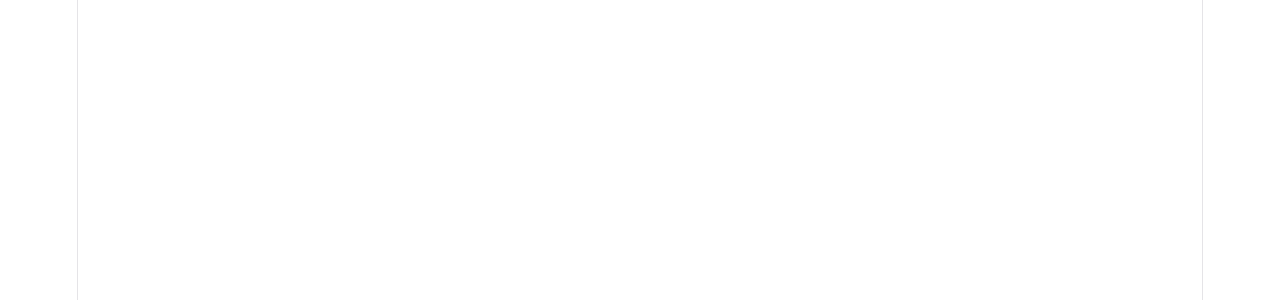
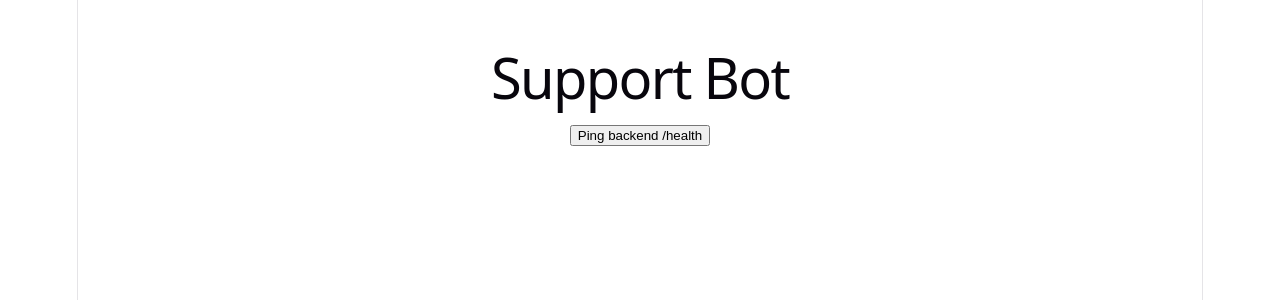
Before and after one commit to apexof/support-bot, a React (Vite) app in the folder frontend/: page / in a window 1280 px wide. Shown: the top 300 px of the page. Built offline with nearby package versions, Linux system fonts and the light colour scheme; no server answers.

Commit message:
add HealthResponse

```diff
--- a/frontend/src/App.tsx
+++ b/frontend/src/App.tsx
@@ -1,7 +1,35 @@
-import "./App.css";
+import { useState } from "react";
+import { getHealth, type HealthResponse } from "./api";
 
 function App() {
-  return <div></div>;
+  const [result, setResult] = useState<HealthResponse | null>(null);
+  const [error, setError] = useState<string | null>(null);
+  const [loading, setLoading] = useState(false);
+
+  async function ping() {
+    setLoading(true);
+    setResult(null);
+    setError(null);
+    try {
+      const data = await getHealth();
+      setResult(data);
+    } catch (err) {
+      setError(String(err));
+    } finally {
+      setLoading(false);
+    }
+  }
+
+  return (
+    <div style={{ padding: 32, fontFamily: "monospace" }}>
+      <h1>Support Bot</h1>
+      <button onClick={ping} disabled={loading}>
+        {loading ? "Loading..." : "Ping backend /health"}
+      </button>
+      {result && <pre style={{ marginTop: 16 }}>{JSON.stringify(result, null, 2)}</pre>}
+      {error && <pre style={{ marginTop: 16, color: "red" }}>{error}</pre>}
+    </div>
+  );
 }
 
 export default App;
--- /dev/null
+++ b/frontend/src/api/client.ts
@@ -0,0 +1,31 @@
+const BASE_URL = import.meta.env.VITE_API_URL ?? "http://localhost:8000";
+
+type HttpMethod = "GET" | "POST" | "PUT" | "PATCH" | "DELETE";
+
+interface RequestOptions<TBody = unknown> {
+  method?: HttpMethod;
+  body?: TBody;
+  headers?: Record<string, string>;
+}
+
+export async function apiRequest<TResponse, TBody = unknown>(
+  path: string,
+  options: RequestOptions<TBody> = {}
+): Promise<TResponse> {
+  const { method = "GET", body, headers = {} } = options;
+
+  const res = await fetch(`${BASE_URL}${path}`, {
+    method,
+    headers: {
+      "Content-Type": "application/json",
+      ...headers,
+    },
+    body: body !== undefined ? JSON.stringify(body) : undefined,
+  });
+
+  if (!res.ok) {
+    throw new Error(`HTTP ${res.status}: ${res.statusText}`);
+  }
+
+  return res.json() as Promise<TResponse>;
+}
--- /dev/null
+++ b/frontend/src/api/health.ts
@@ -0,0 +1,10 @@
+import { apiRequest } from "./client";
+
+export interface HealthResponse {
+  status: string;
+  provider: string;
+}
+
+export function getHealth(): Promise<HealthResponse> {
+  return apiRequest<HealthResponse>("/health");
+}
--- /dev/null
+++ b/frontend/src/api/index.ts
@@ -0,0 +1,2 @@
+export { getHealth } from "./health";
+export type { HealthResponse } from "./health";
```
Also changed, not shown: 2 other files (tests, documents, lock files or other folders).
